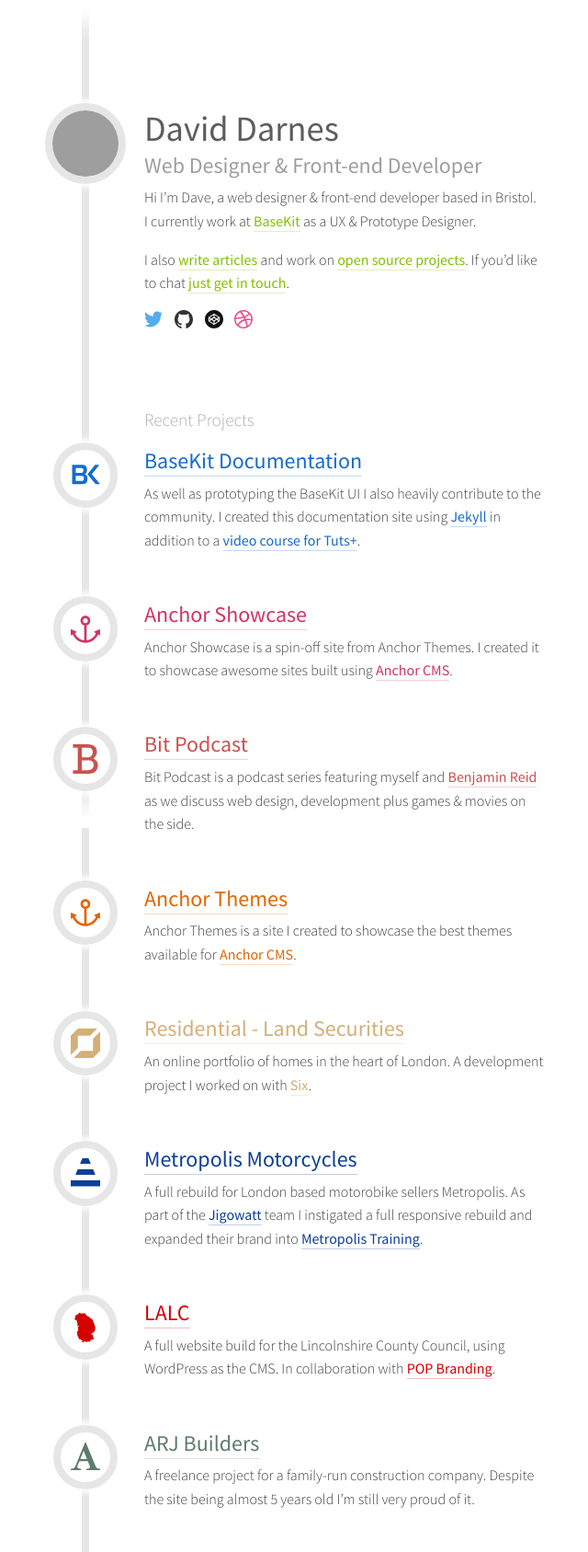
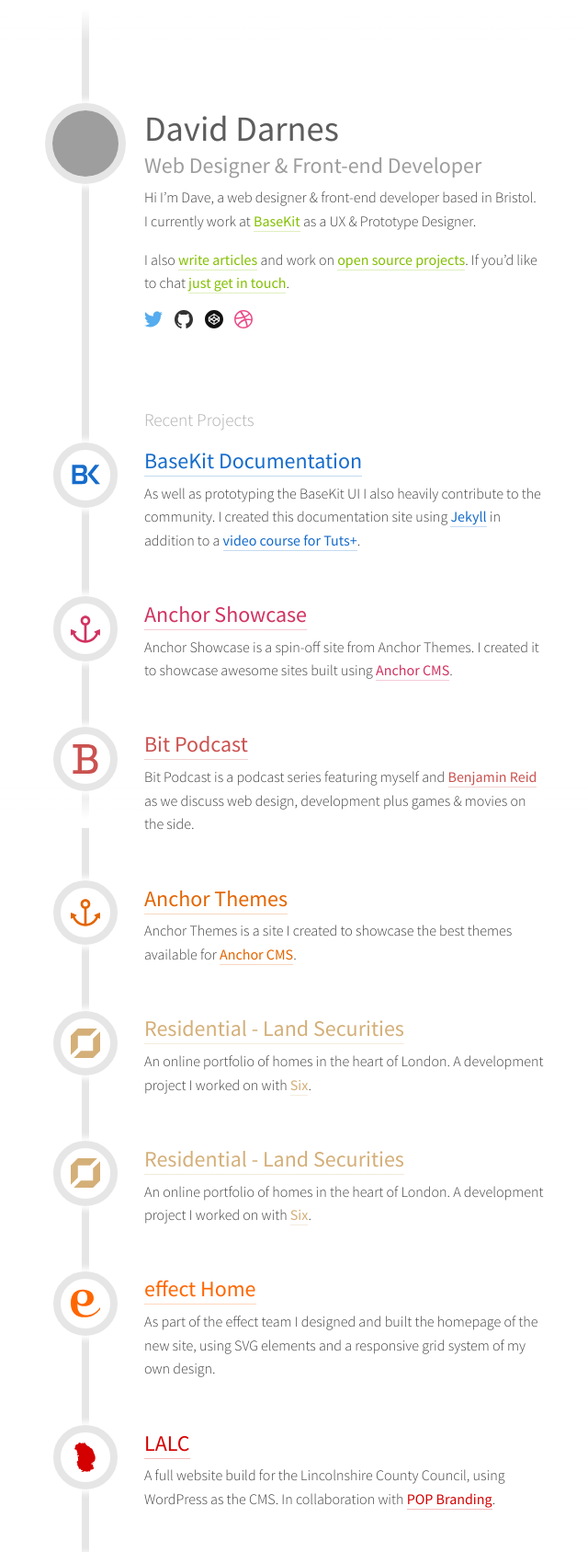
Before and after one commit to daviddarnes/darn.es, a Jekyll site: the page built from index.md, in a window 1280 px wide, cut to the strip 0-1687 px from the top of the page. Shown: the whole strip at 92% size, without its empty margins (320-960 px from the left). Built offline with Jekyll 4.4.1, drawn with Linux system fonts in a browser that asks for light colours; grey boxes are pictures that could not be loaded.

Commit message:
Adds effect item

```diff
--- a/_data/sites.yml
+++ b/_data/sites.yml
@@ -24,11 +24,16 @@
   title: "Residential - Land Securities"
   colour: "#D4AF78"
   content: "An online portfolio of homes in the heart of London. A development project I worked on with [Six](http://www.madebysix.com/)."
-- link: "http://www.metropolismotorcycles.com/"
-  icon: cone
-  title: "Metropolis Motorcycles"
-  colour: "#0C3F97"
-  content: "A full rebuild for London based motorobike sellers Metropolis. As part of the [Jigowatt](http://jigowatt.co.uk/) team I instigated a full responsive rebuild and expanded their brand into [Metropolis Training](http://www.metropolismotorcycles.com/training/)."
+- link: "http://residentialbylandsecurities.com/"
+  icon: ls
+  title: "Residential - Land Securities"
+  colour: "#D4AF78"
+  content: "An online portfolio of homes in the heart of London. A development project I worked on with [Six](http://www.madebysix.com/)."
+- link: "http://www.effectdigital.com/"
+  icon: e
+  title: "effect Home"
+  colour: "#FF6600"
+  content: "As part of the effect team I designed and built the homepage of the new site, using SVG elements and a responsive grid system of my own design."
 - link: "http://www.lalc.co.uk/?cab_hide_site=true"
   icon: lincolnshire
   title: "LALC"
```
